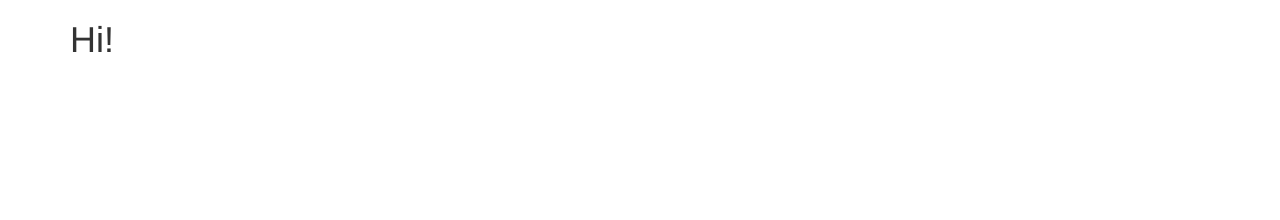
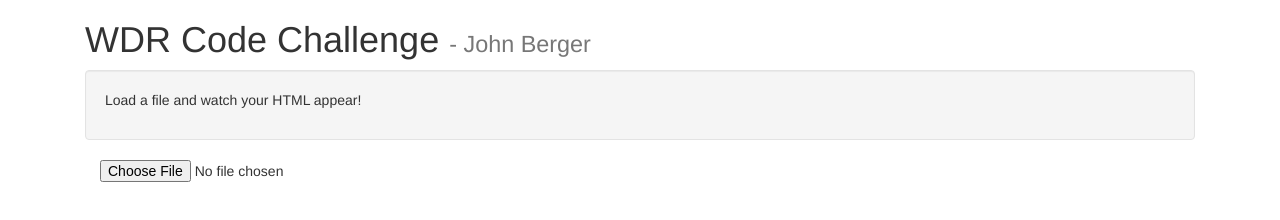
Before and after one commit to johnmberger/wrd-code-challenge, a plain HTML site: page src/index.html in a window 1280 px wide. Drawn offline with nearby package versions, Linux system fonts and the light colour scheme.

Commit message:
basic html page structure set up

```diff
--- a/src/index.html
+++ b/src/index.html
@@ -2,15 +2,26 @@
 <html lang="en">
   <head>
     <meta charset="utf-8">
-    <title>Untitled</title>
+    <title>WDR Code Challenge</title>
     <!-- styles -->
     <link rel="stylesheet" type="text/css" href="https://maxcdn.bootstrapcdn.com/bootstrap/3.3.6/css/bootstrap.min.css">
     <link rel="stylesheet" type="text/css" href="css/main.css">
   </head>
-  <body>
-    <div class="container">
-      <h1>Hi!</h1>
+  <body class="container">
+    <div class="col-md-12">
+      <h1>WDR Code Challenge <small>- John Berger</small></h1>
     </div>
+    <div class="col-md-12">
+      <div class="well" id="target">
+        <p>
+          Load a file and watch your HTML appear!
+        </p>
+      </div>
+      <div class="col-md-12">
+        <input type="file" id="upload">
+      </div>
+    </div>
+
     <!-- scripts -->
     <script type="text/javascript" src="https://code.jquery.com/jquery-2.2.4.min.js"></script>
     <script type="text/javascript" src="https://maxcdn.bootstrapcdn.com/bootstrap/3.3.6/js/bootstrap.min.js"></script>
```
